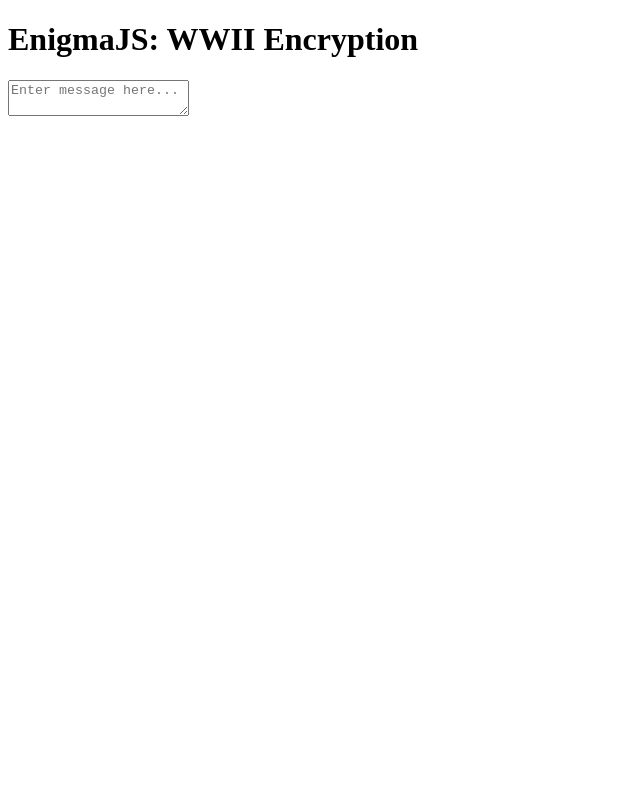
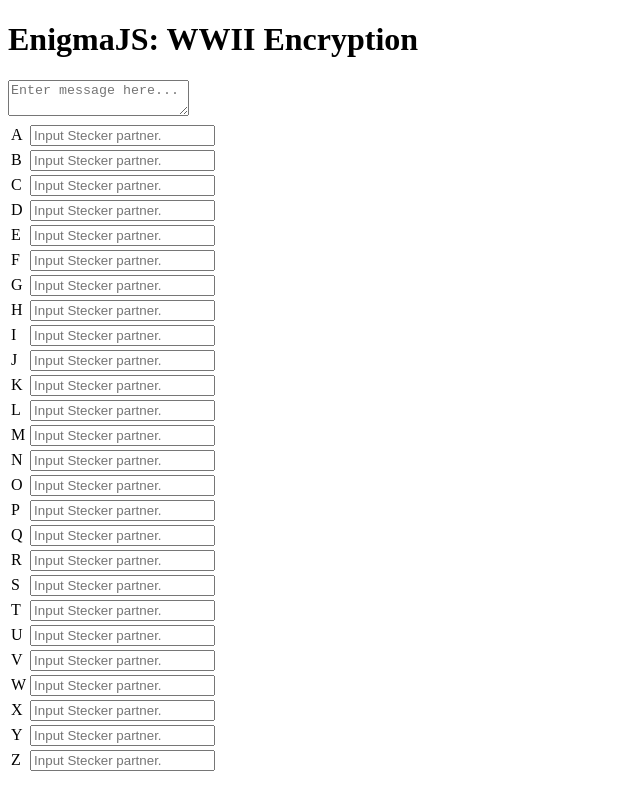
Before and after one commit to GINGANINJA323/enigmajs, a React (Create React App) app: page / in a window 1280 px wide. Shown: the whole page, without its empty margins (0-640 px from the left). Built offline with nearby package versions, Linux system fonts and the light colour scheme.

Commit message:
Added basic plugboard component.

```diff
--- a/src/components/enigma.js
+++ b/src/components/enigma.js
@@ -1,4 +1,5 @@
 import React, { Component } from 'react';
+import Plugboard from './plugboard';
 
 class Enigma extends React.Component {
   constructor(props) {
@@ -6,16 +7,27 @@ class Enigma extends React.Component {
 
     this.state = {
       plaintext: null,
-      ciphertext: null
+      ciphertext: null,
+      steckerPairs: {}
     }
 
     this.onChange = this.onChange.bind(this);
+    this.onSteckerPair = this.onSteckerPair.bind(this);
   }
 
   onChange(field, data) {
     this.setState({
       [field]: data
     });
+  }
+
+  onSteckerPair(letter, partner) {
+    this.setState({
+      steckerPairs: {
+        ...this.state.steckerPairs,
+        [letter]: partner
+      }
+    })
   }
 
   render() {
@@ -28,6 +40,10 @@ class Enigma extends React.Component {
           onChange={(e) => this.onChange('plaintext', e.target.value)}
           placeholder={'Enter message here...'}
         />
+
+        <Plugboard
+          onChange={this.onSteckerPair}
+        />
       </>
     );
   }
--- /dev/null
+++ b/src/components/plugboard.js
@@ -0,0 +1,34 @@
+import React, { Component } from 'react';
+
+class Plugboard extends React.Component {
+  render() {
+    const alphabet = ['A', 'B', 'C', 'D', 'E', 'F', 'G', 'H', 'I', 'J', 'K', 'L', 'M', 'N', 'O', 'P', 'Q', 'R', 'S', 'T', 'U', 'V', 'W', 'X', 'Y', 'Z'];
+
+    return (
+      <>
+        <table>
+          <thead>
+            <tr></tr>
+          </thead>
+          <tbody>
+            {
+              alphabet.map(l =>
+                  <tr key={l}>
+                    <td>{l}</td>
+                    <td>
+                      <input
+                        placeholder={'Input Stecker partner.'}
+                        onChange={(e) => this.props.onChange(l, e.target.value)}
+                      />
+                    </td>
+                  </tr>
+                )
+            }
+          </tbody>
+        </table>
+      </>
+    );
+  }
+}
+
+export default Plugboard;
```
